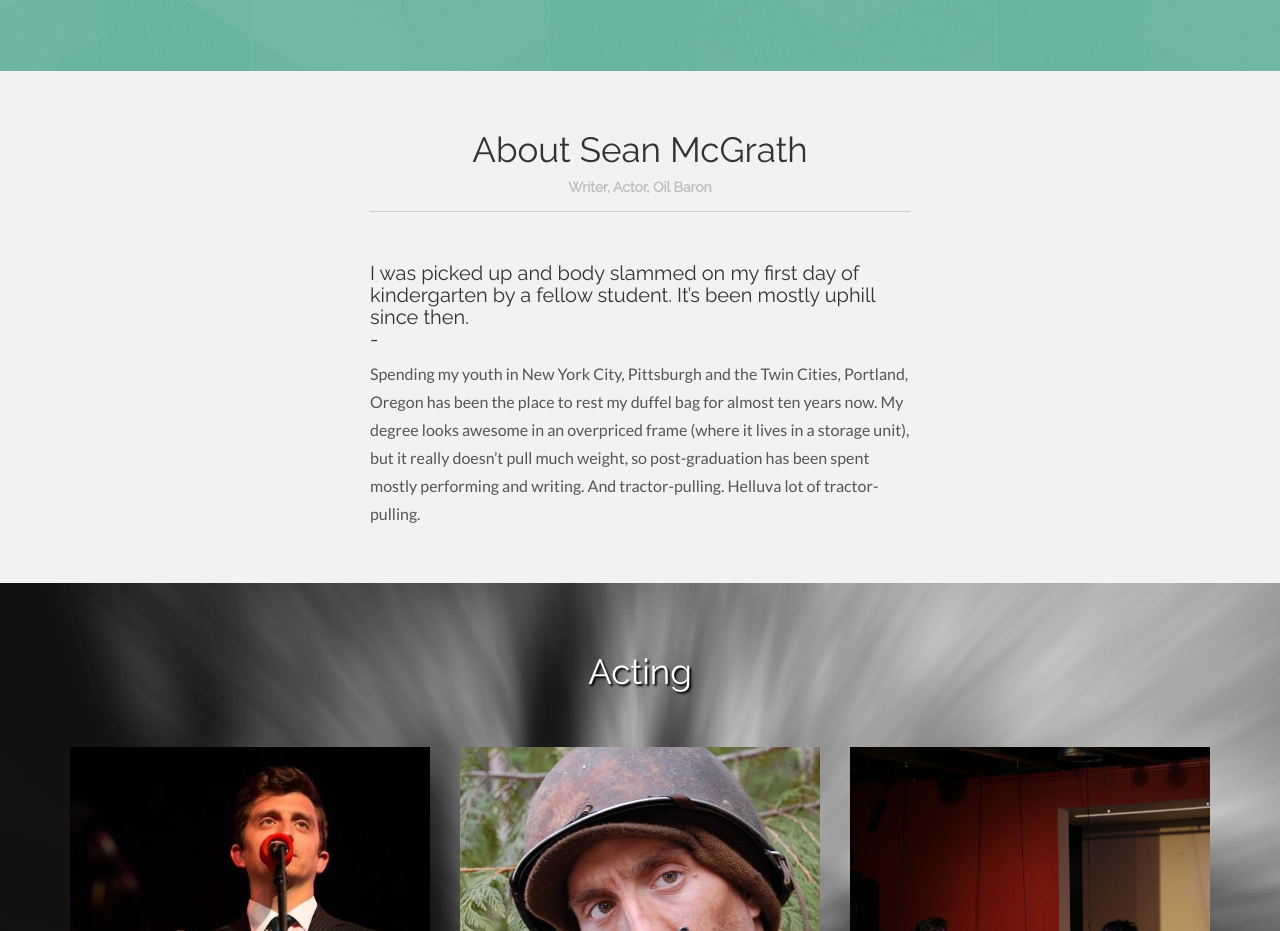
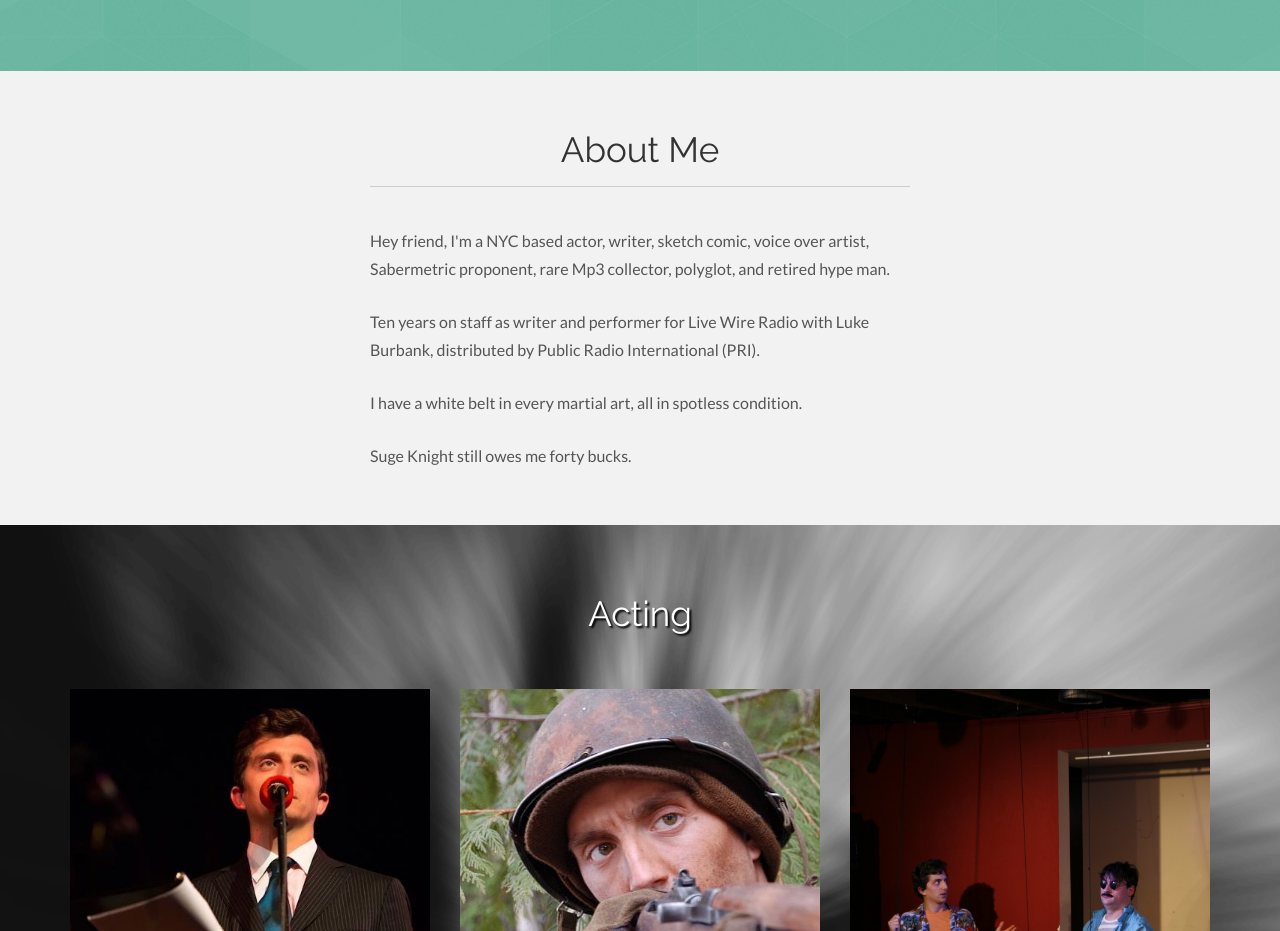
Before and after one commit to heysean/heysean.github.io, a plain HTML site: page index.html in a window 1280 px wide. Shown: the part 1140-2071 px from the top of the page. Drawn offline with nearby package versions, Linux system fonts and the light colour scheme; a script that the page names is missing.

Commit message:
update about section

```diff
--- a/index.html
+++ b/index.html
@@ -141,13 +141,25 @@
   <section id="about" name="about"></section>
   <div class="container about">
     <div class="col-lg-6 col-lg-offset-3">
-      <h3>About Sean McGrath</h3>
-      <h5>Writer, Actor, Oil Baron</h5>
+      <h3>About Me</h3>
       <hr>
       <br>
-      <h4>I was picked up and body slammed on my first day of kindergarten by a fellow student. It’s been mostly uphill since then.<br>-</h4>
-      <p>Spending my youth in New York City, Pittsburgh and the Twin Cities, Portland, Oregon has been the place to rest my duffel bag for almost ten years now. My degree looks awesome in an overpriced frame (where it lives in a storage unit), but it really
-        doesn’t pull much weight, so post-graduation has been spent mostly performing and writing. And tractor-pulling. Helluva lot of tractor-pulling.</p>
+      <p>
+        Hey friend, I'm a NYC based actor, writer, sketch comic, voice over artist, Sabermetric proponent, rare Mp3 collector, polyglot, and retired hype man.
+      </p>
+
+      <p>
+        Ten years on staff as writer and performer for Live Wire Radio with Luke Burbank, distributed by Public Radio International (PRI).
+      </p>
+      <p>
+        I have a white belt in every martial art, all in spotless condition.
+      </p>
+
+      <p>
+        Suge Knight still owes me forty bucks.
+      </p>
+
+      </p>
     </div>
     <!-- /col-lg-6 -->
   </div>
```
Lines whose indentation alone changed are shown as unchanged.
